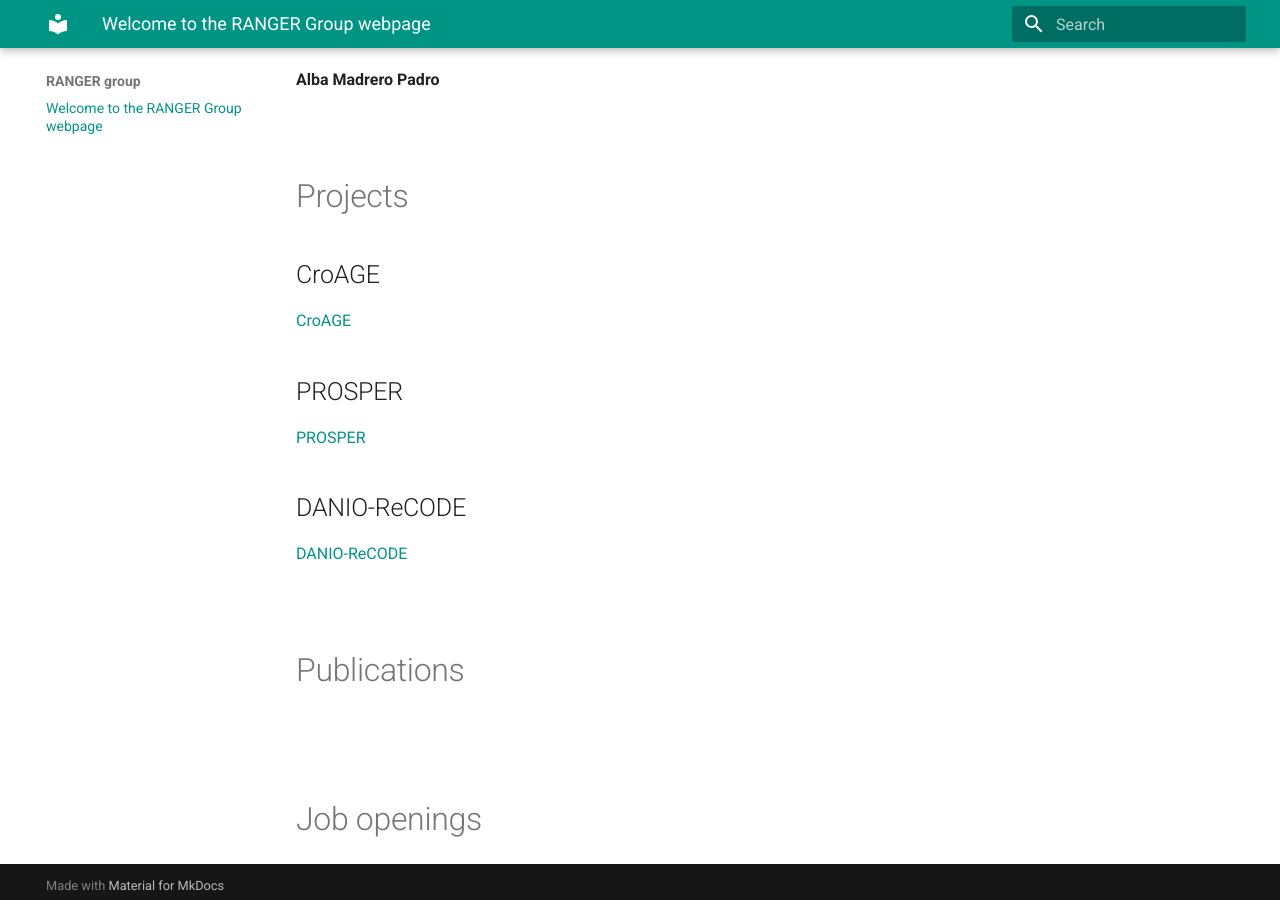
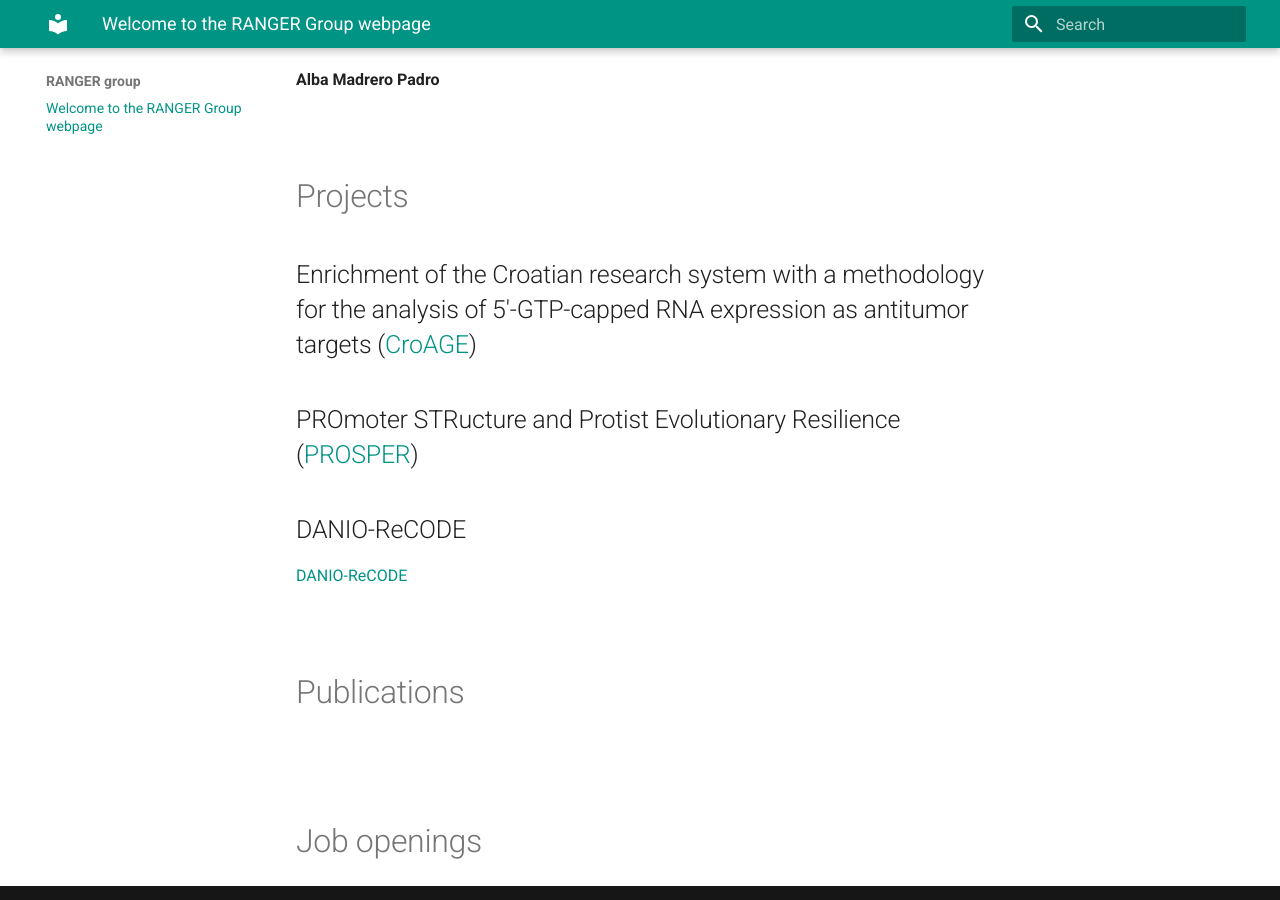
Before and after one commit to mlkr-rbi/BaranasicGroup.github.io, an MkDocs documentation site: the page built from docs/index.md, in a window 1280 px wide and 900 px high, scrolled down 773 px. Built offline with MkDocs 1.6.1 and Material for MkDocs 9.7.7, drawn with Linux system fonts in a browser that asks for light colours; some web fonts are replaced.

Commit message:
Add text

```diff
--- a/docs/index.md
+++ b/docs/index.md
@@ -25,11 +25,10 @@ The Regulation & Genome Evolution Research group focuses on understanding the dy
 
 # Projects
 
-## CroAGE
-[CroAGE](https://croage.eu/en)
+## Enrichment of the Croatian research system with a methodology for the analysis of 5'-GTP-capped RNA expression as antitumor targets ([CroAGE](https://croage.eu/en))
 
-## PROSPER
-[PROSPER](https://yip-search.embo.org/#/yip/3039)
+
+## PROmoter STRucture and Protist Evolutionary Resilience ([PROSPER](https://yip-search.embo.org/#/yip/3039))
 
 ## DANIO-ReCODE
 [DANIO-ReCODE](https://danio-recode.eu/)
```
Also changed, not shown: site/index.html, site/search/search_index.json.
